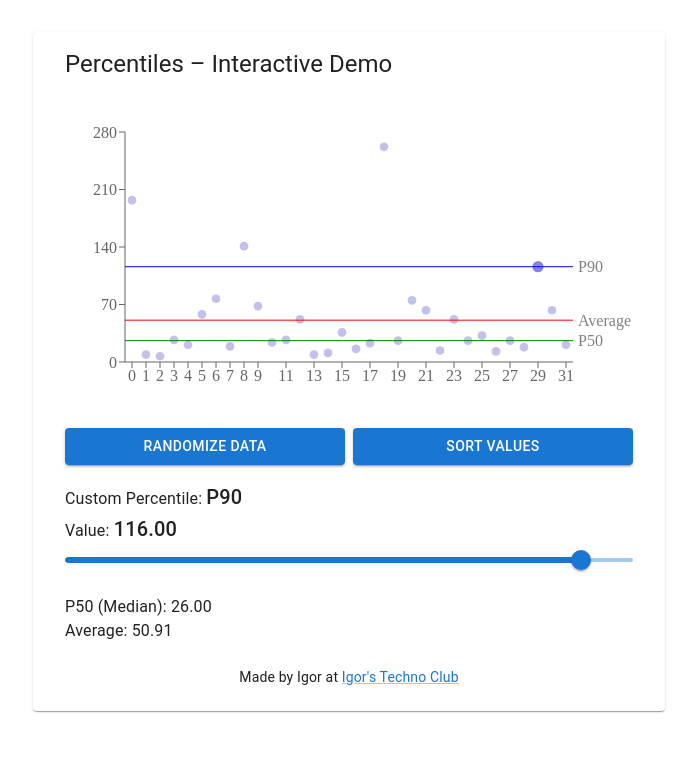
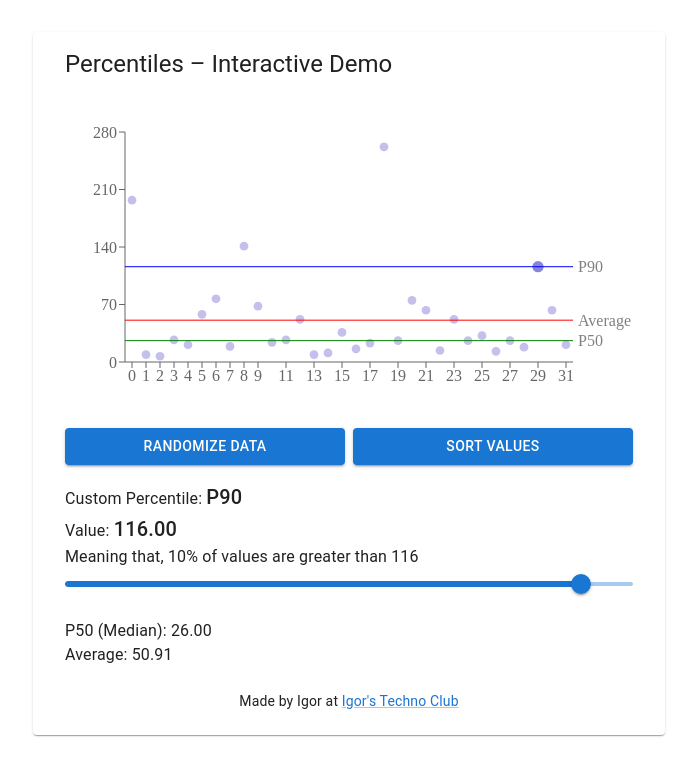
Before and after one commit to gogainda/percentile-demo, a React (Vite) app: page / in a window 1280 px wide. Shown: the top 776 px of the page, without its empty margins (291-988 px from the left). Built offline with nearby package versions, Linux system fonts and the light colour scheme.

Commit message:
Explain better

```diff
--- a/src/App.tsx
+++ b/src/App.tsx
@@ -176,6 +176,10 @@ const PercentileComparison: React.FC = () => {
               {pCustom.value.toFixed(2)}
             </Typography>
           </Typography>
+          <Typography variant="body1">
+            Meaning that, {100 - percentile}% of values are greater than{" "}
+            {pCustom.value}
+          </Typography>
           <Slider
             value={percentile}
             min={1}
```
